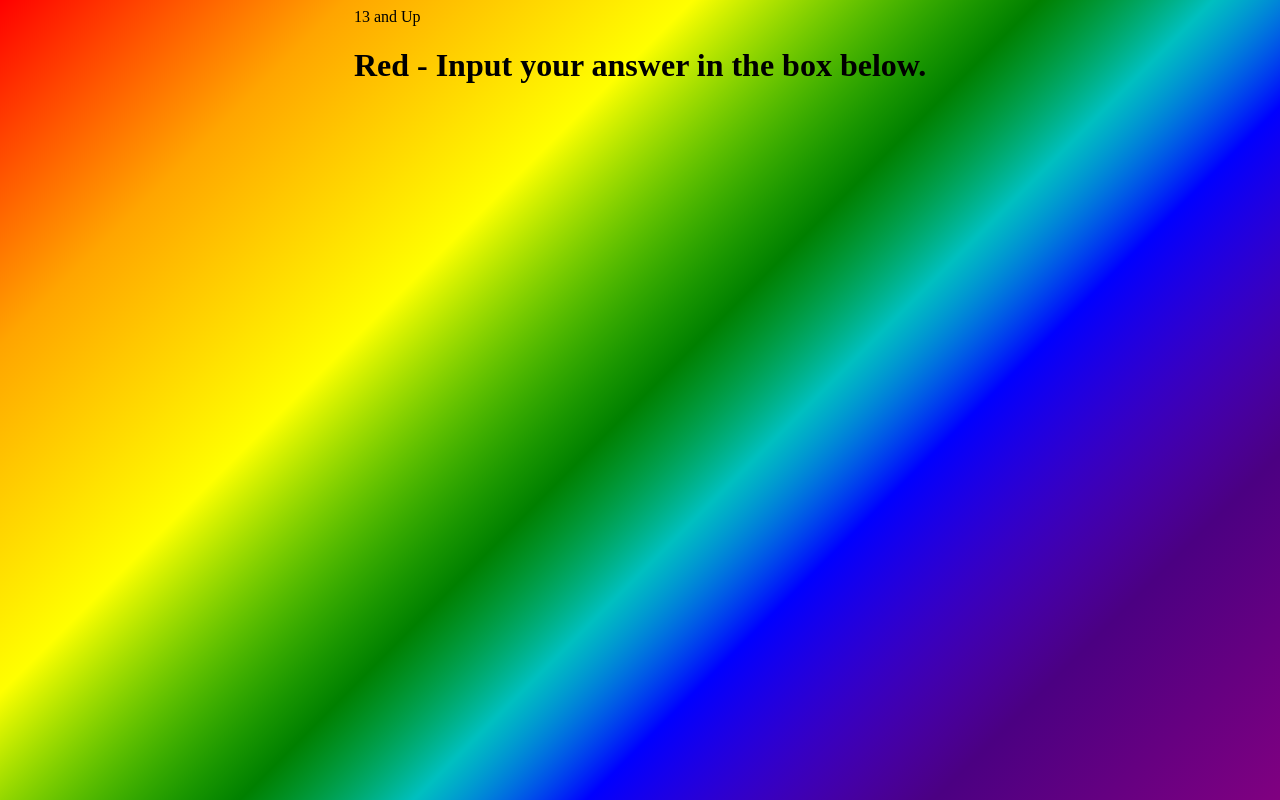
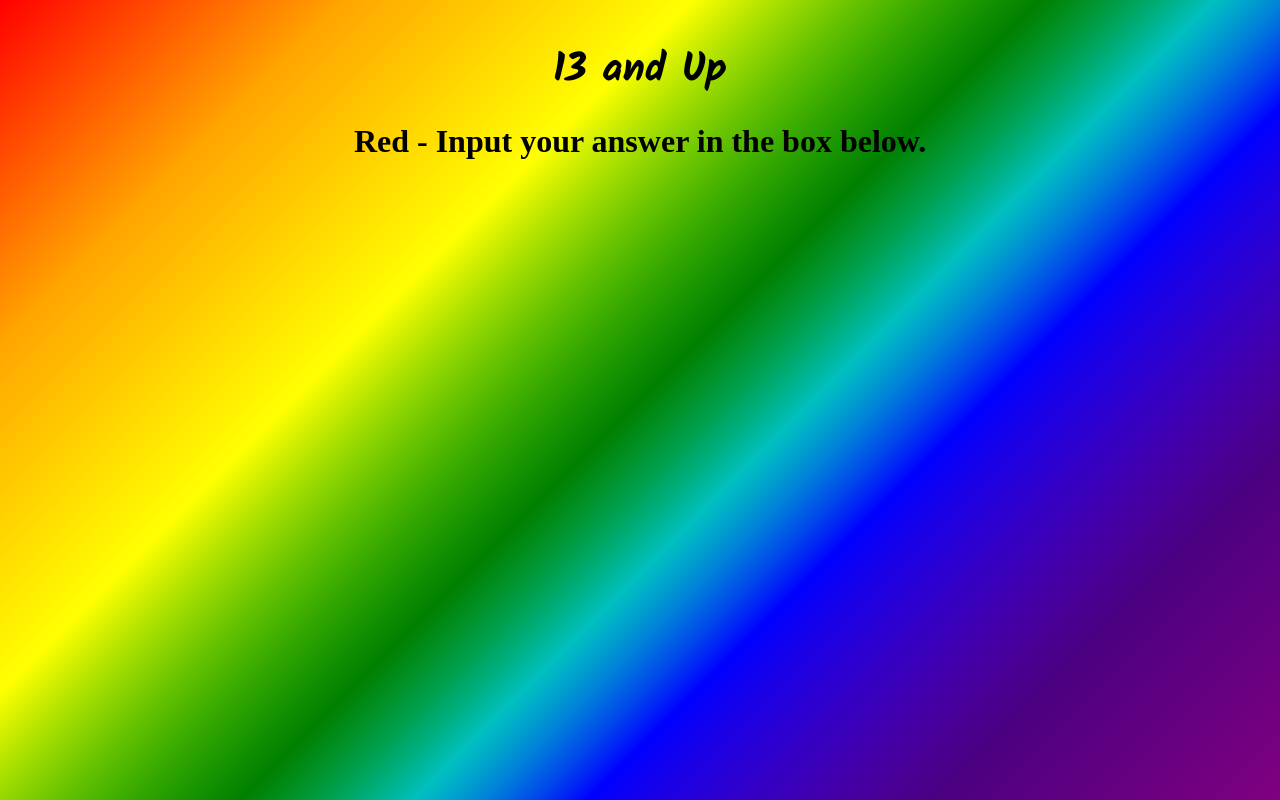
Before and after one commit to TWatkins27/Summer-Reading-Scavenger-Hunt-2025, a plain HTML site: page 13andup.html in a window 1280 px wide. Drawn offline with Linux system fonts and the light colour scheme.

Commit message:
Updated 13andup.html.

```diff
--- a/13andup.html
+++ b/13andup.html
@@ -8,7 +8,7 @@
         </style>
     </head>
     <body>
-        <header>13 and Up</header>
+        <header class="pageheader">13 and Up</header>
         <h1 class="cluetext">
             Red - Input your answer in the box below.
         </h1>
```
